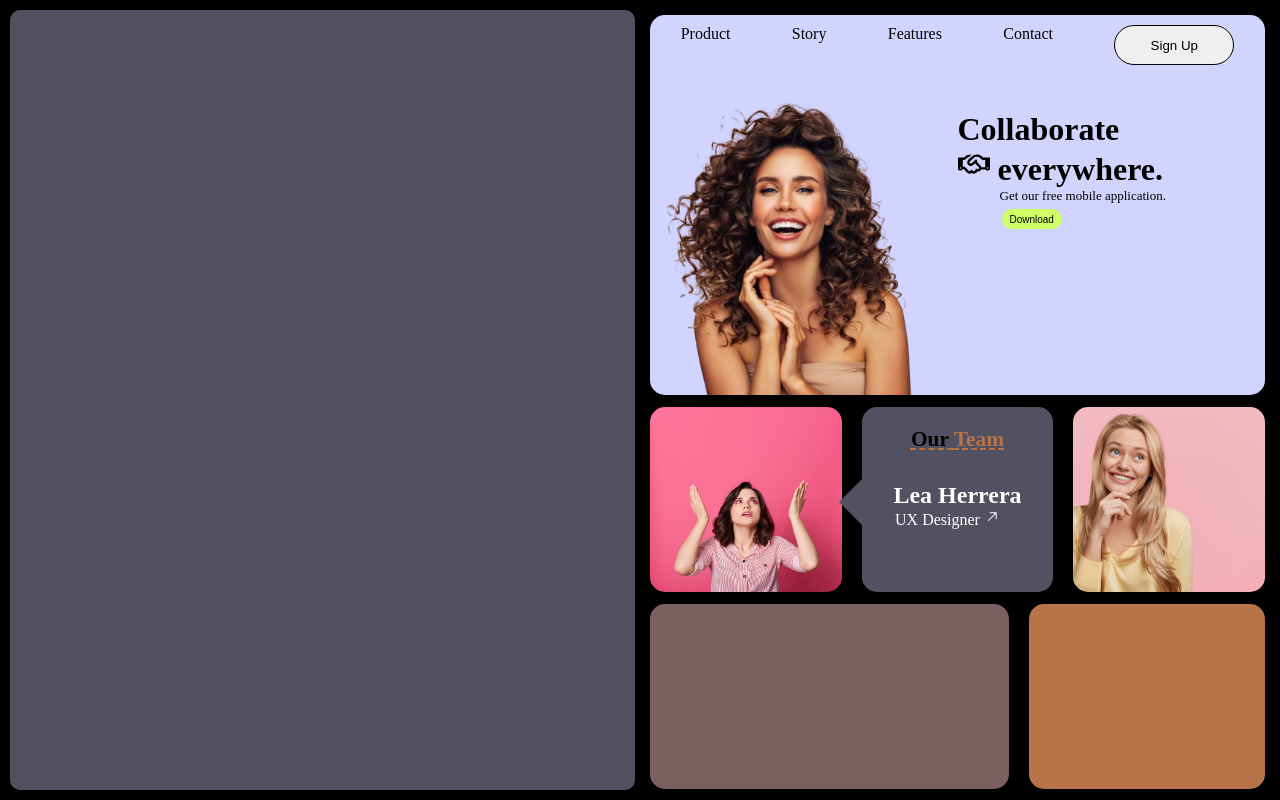
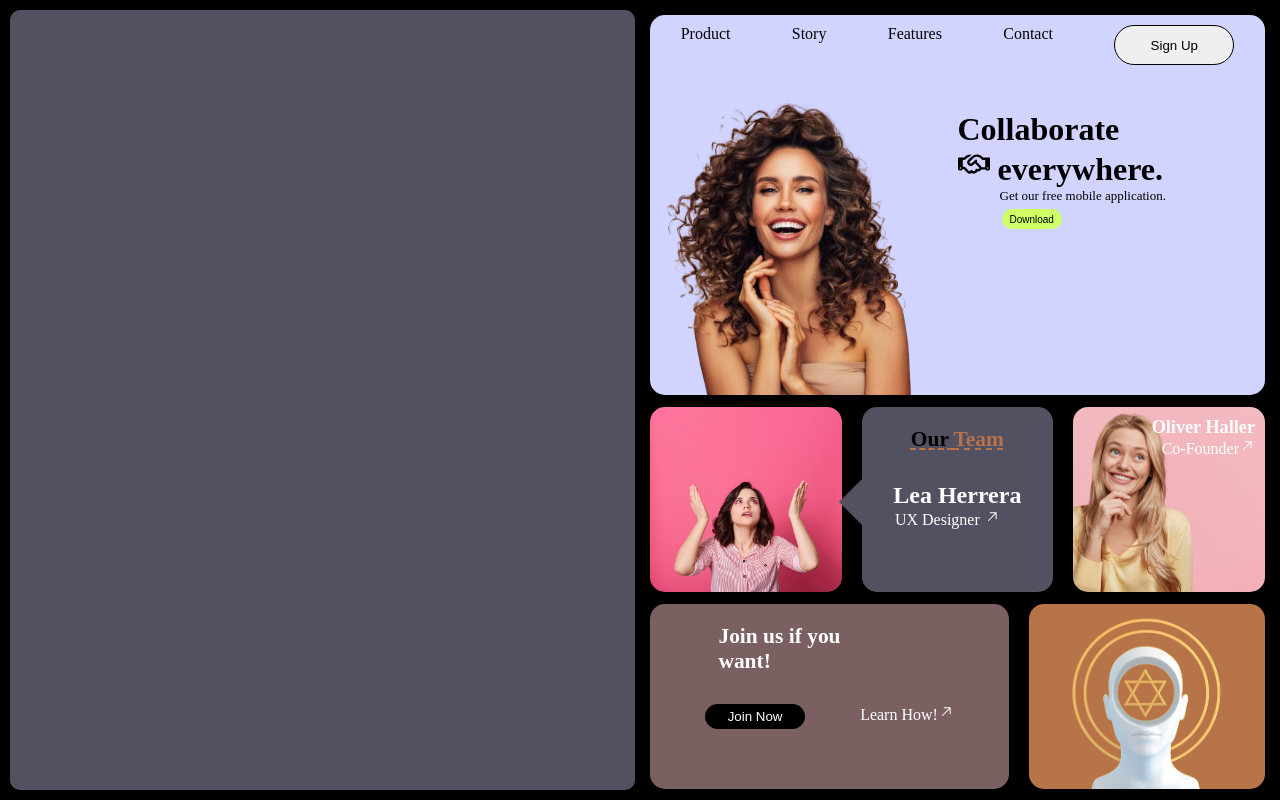
Before and after one commit to AlsonAfrica/UI-design, a React (Vite) app in the folder projectgrid/: page / in a window 1280 px wide. Built offline with nearby package versions, Linux system fonts and the light colour scheme.

Commit message:
container right styling completed

```diff
--- a/projectgrid/src/components/background.css
+++ b/projectgrid/src/components/background.css
@@ -176,6 +176,7 @@ button:hover{
 }
 .team h6{
     text-decoration: dashed underline #b77449 ;
+    border-width: 10px;
 }
 .team:after{
         content: '';
@@ -216,3 +217,48 @@ button:hover{
     background-position: center;
     background-repeat: no-repeat;
 }
+.oliver{
+    display: flex;
+    /* justify-content: flex-start; */
+    align-items: flex-end;
+    flex-direction: column;
+    color: white;
+    padding-right: 10px;
+    padding-top: 10px;
+
+}
+.oliver-text{
+    font-size: 1.7em;
+}
+/* footer Containers */
+.join{
+    display: flex;
+    align-items: center;
+    justify-content: center;
+    color:white;
+    margin-right: 100px;
+    margin-top: 20px;
+    font-size: 2em;
+
+}
+.btn-learn{
+    display: flex;
+    flex-direction: row;
+    justify-content: space-evenly;
+    margin-top: 30px;
+    color: white;
+}
+.btn-learn button{
+      height:25px;
+      width:100px;
+      border-radius: 20px;
+      border: 2px solid rgb(0, 0, 0);
+      background-color: black;
+      color:white;
+}
+.footer-right{
+    background-image: url("../assets/orthodox-removebg-preview.png");
+    background-size: cover;
+    background-position: center;
+    background-repeat: no-repeat;
+}
--- a/projectgrid/src/components/background.jsx
+++ b/projectgrid/src/components/background.jsx
@@ -5,7 +5,9 @@ import { GoArrowUpRight } from "react-icons/go";
 const background = () => {
   return (
     <div className='wrapper'>
-      <div className='container-left'></div>
+      <div className='container-left'>
+
+      </div>
       <div className='container-right'>
         <div className='banner'>
           <div className='navbar'>
@@ -37,11 +39,18 @@ const background = () => {
                   </div>
                 </div>
                 <div className='oliver'>
-                  <div className=""></div>
+                  <div className="oliver-text"><h6>Oliver Haller</h6></div>
+                  <div className='founder'><p>Co-Founder<GoArrowUpRight /></p></div>
                 </div>
               </div>
               <div className='footer'>
-              <div className='footer-left'></div>
+              <div className='footer-left'>
+                <div className='join'><h6>Join us if you<br/>want!</h6></div>
+                <div className='btn-learn'>
+                  <div><button>Join Now</button></div>
+                  <div><p>Learn How!<GoArrowUpRight /></p></div>
+                </div>
+              </div>
               <div className='footer-right'></div>
               </div>
       </div>
```
Also changed, not shown: projectgrid/src/assets/orthodox-removebg-preview.png (added).
